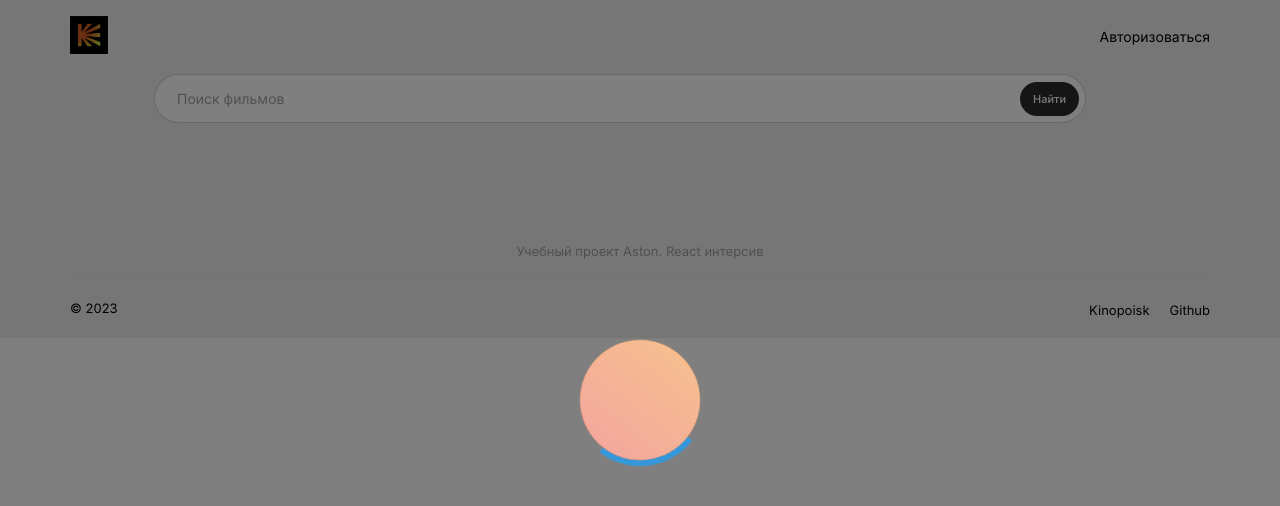
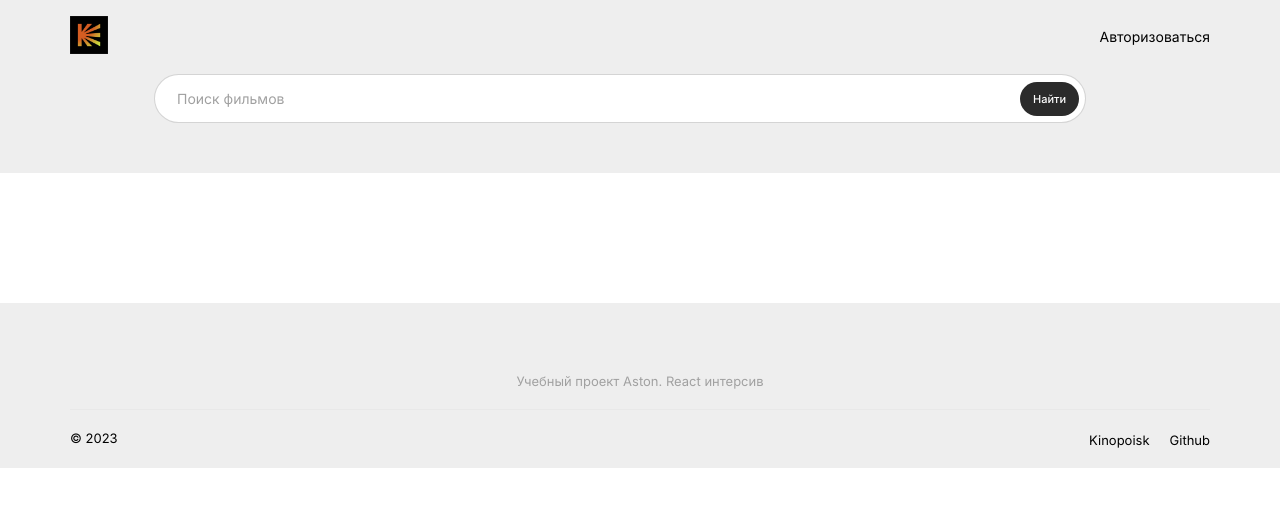
Before and after one commit to rem-ran/aston-react-project, a React (Create React App) app: page /search in a window 1280 px wide. Shown: the top 506 px of the page. Built offline with nearby package versions, Linux system fonts and the light colour scheme.

Commit message:
refactore MoviesCardList comp to receive movies arr as prop

```diff
--- a/src/components/Main/Main.js
+++ b/src/components/Main/Main.js
@@ -1,5 +1,5 @@
 import { useEffect } from 'react';
-import { useDispatch } from 'react-redux';
+import { useDispatch, useSelector } from 'react-redux';
 import { fetchMovies } from '../../store/moviesSlicer';
 
 // импорт компонент
@@ -12,6 +12,9 @@ import './Main.css';
 // компонент главной страницы с фильмами ////////////////////////////////////
 const Main = () => {
   const dispatch = useDispatch();
+
+  const allMovies = useSelector((state) => state.movies.docs);
+
   useEffect(() => {
     dispatch(fetchMovies());
   }, [dispatch]);
@@ -20,7 +23,7 @@ const Main = () => {
     <div className="movies">
       <main className="saved-movies__content">
         <SearchForm></SearchForm>
-        <MovieCardList></MovieCardList>
+        <MovieCardList movies={allMovies}></MovieCardList>
       </main>
     </div>
   );
--- a/src/components/MovieCardList/MovieCardList.js
+++ b/src/components/MovieCardList/MovieCardList.js
@@ -1,5 +1,3 @@
-import { useSelector } from 'react-redux';
-
 // импорт компонент
 import MovieCard from '../MovieCard/MovieCard';
 
@@ -8,8 +6,7 @@ import './MovieCardList.css';
 import Preloader from '../Preloader/Preloader';
 
 // компонент списка карточек фильмов ////////////////////////////////////
-const MovieCardList = () => {
-  const movies = useSelector((state) => state.movies.docs);
+const MovieCardList = ({ movies }) => {
   if (!movies) {
     return <Preloader />;
   }
--- a/src/components/SearchForm/SearchForm.js
+++ b/src/components/SearchForm/SearchForm.js
@@ -15,7 +15,7 @@ const SearchForm = () => {
   // переменная состояния введённого текста в инпут
   const [searchInputValue, setSearchInputValue] = useState('');
 
-  const movies = useSelector((state) => state.movies.docs);
+  const allMovies = useSelector((state) => state.movies.docs);
 
   // переводим введенный в инпуте текст в нижний регистр
   const handleSearchValue = (e) => {
@@ -26,7 +26,7 @@ const SearchForm = () => {
   const onSearch = (e) => {
     e.preventDefault();
 
-    const filteredMovies = movies.filter((movie) =>
+    const filteredMovies = allMovies.filter((movie) =>
       movie.name.toLowerCase().includes(searchInputValue)
     );
 
--- a/src/components/SearchPage/SearchPage.js
+++ b/src/components/SearchPage/SearchPage.js
@@ -1,4 +1,5 @@
 // импорт компонент
+import { useSelector } from 'react-redux';
 import MovieCardList from '../MovieCardList/MovieCardList';
 import SearchForm from '../SearchForm/SearchForm';
 
@@ -7,11 +8,12 @@ import './SearchPage.css';
 
 // компонент страницы с поиском фильмов ////////////////////////////////////
 const SearchPage = () => {
+  const filteredMovies = useSelector((state) => state.movies.searchResults);
   return (
     <div className="search-page">
       <main className="search-page__content">
         <SearchForm></SearchForm>
-        <MovieCardList></MovieCardList>
+        <MovieCardList movies={filteredMovies}></MovieCardList>
       </main>
     </div>
   );
```
